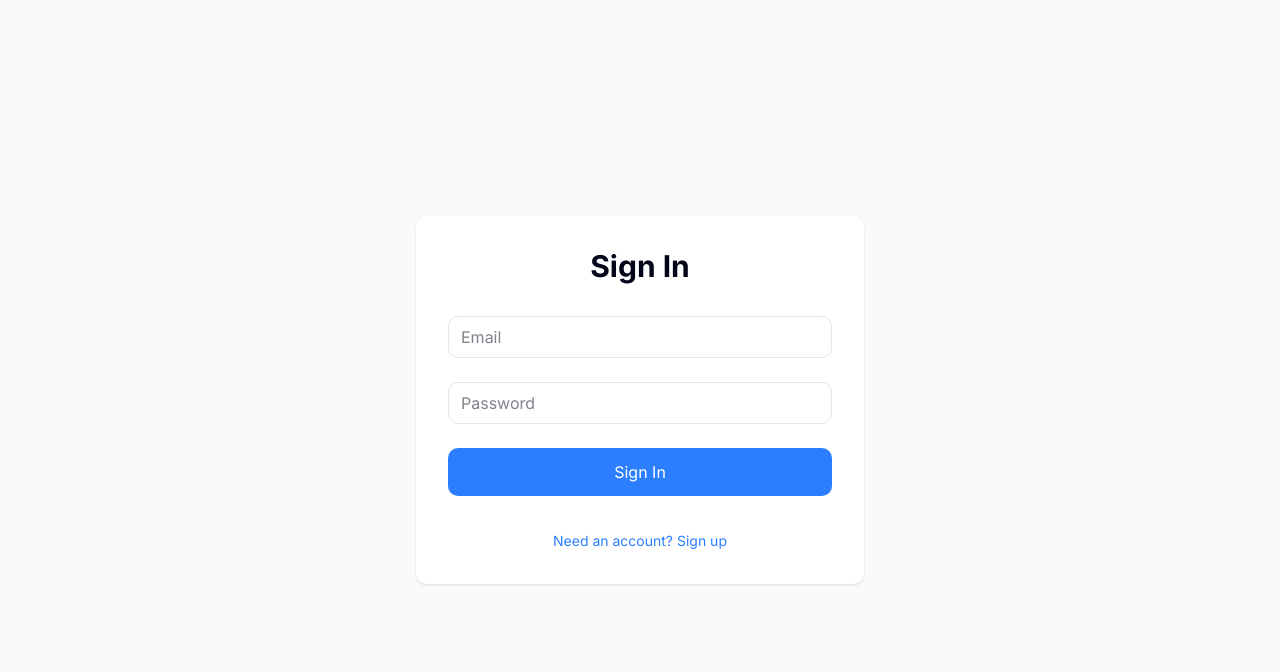
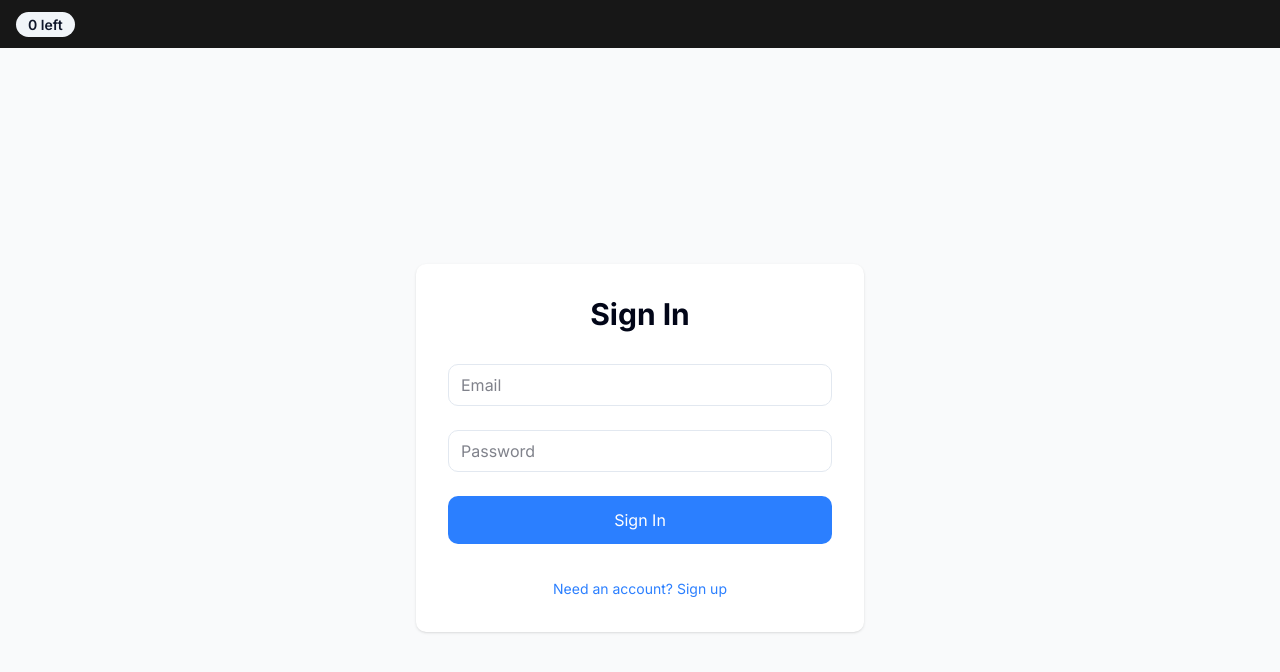
Before and after one commit to Tequinnox/routineov3, a Next.js app: page /auth in a window 1280 px wide. Shown: the top 672 px of the page. Built offline with nearby package versions, Linux system fonts and the light colour scheme; no server answers.

Commit message:
feat: add header with status bar integration - Add Header component with remaining items badge - Configure status bar to not overlay web view - Add viewport meta tag for safe area insets - Move metadata to separate file to fix build error

```diff
--- a/package.json
+++ b/package.json
@@ -12,6 +12,7 @@
     "@capacitor/cli": "^7.2.0",
     "@capacitor/core": "^7.2.0",
     "@capacitor/ios": "^7.2.0",
+    "@capacitor/status-bar": "^7.0.1",
     "@dnd-kit/core": "^6.3.1",
     "@dnd-kit/sortable": "^10.0.0",
     "@dnd-kit/utilities": "^3.2.2",
--- /dev/null
+++ b/src/app/head.tsx
@@ -0,0 +1,7 @@
+export default function Head() {
+  return (
+    <>
+      <meta name="viewport" content="width=device-width,initial-scale=1,viewport-fit=cover" />
+    </>
+  );
+}
--- a/src/app/layout.tsx
+++ b/src/app/layout.tsx
@@ -1,26 +1,31 @@
-import type { Metadata } from "next";
+'use client';
+
+import { useEffect } from 'react';
+import { StatusBar, Style } from '@capacitor/status-bar';
 import { Inter } from 'next/font/google';
 import "./globals.css";
 import { UserProvider } from '@/hooks/useUser';
 import BottomNavWrapper from '../components/BottomNavWrapper';
+import Header from '../components/Header';
 
 const inter = Inter({ subsets: ['latin'] });
-
-export const metadata: Metadata = {
-  title: "Routineo",
-  description: "Your daily routine tracker",
-};
 
 export default function RootLayout({
   children,
 }: {
   children: React.ReactNode;
 }) {
+  useEffect(() => {
+    StatusBar.setOverlaysWebView({ overlay: false });
+    StatusBar.setStyle({ style: Style.Light });
+  }, []);
+
   return (
     <html lang="en">
-      <body className={inter.className}>
+      <body className={`${inter.className} min-h-screen bg-background`}>
         <UserProvider>
-          <div className="pb-16"> {/* Add padding to prevent content from being hidden behind nav */}
+          <Header />
+          <div className="pt-[calc(3rem+env(safe-area-inset-top))] pb-16"> {/* Add padding for header and nav */}
             {children}
           </div>
           <BottomNavWrapper />
--- /dev/null
+++ b/src/app/metadata.ts
@@ -0,0 +1,6 @@
+import type { Metadata } from "next";
+
+export const metadata: Metadata = {
+  title: "Routineo",
+  description: "Your daily routine tracker",
+};
--- /dev/null
+++ b/src/components/Header.tsx
@@ -0,0 +1,27 @@
+'use client';
+
+import { useUser } from '@/hooks/useUser';
+import { useItems } from '@/hooks/useItems';
+
+export default function Header() {
+  const { user } = useUser();
+  const { items } = useItems(user?.uid || '');
+
+  const remaining = items?.filter(item => !item.is_checked).length || 0;
+
+  return (
+    <header
+      className="fixed w-full bg-neutral-900 z-50"
+      style={{
+        top: 'env(safe-area-inset-top)',
+        height: 'calc(3rem + env(safe-area-inset-top))'
+      }}
+    >
+      <div className="px-4 py-3">
+        <span className="rounded-full bg-accent px-3 py-1 text-sm font-semibold text-accent-foreground">
+          {remaining} left
+        </span>
+      </div>
+    </header>
+  );
+}
```
Also changed, not shown: 3 other files (tests, documents, lock files or other folders).
